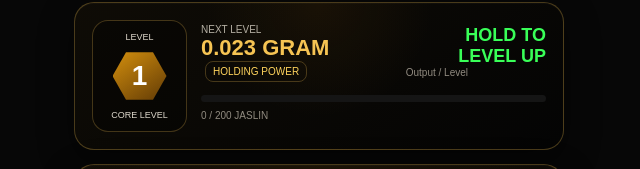
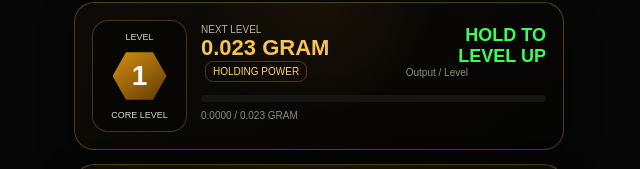
Before and after one commit to KITTYHAPPY28/JASLIN-GAME, a website: page public/index.html in a window 1280 px wide. Shown: the part 84-253 px from the top of the page, 321-961 px from the left. Drawn offline with Linux system fonts and the light colour scheme; a script that the page names is missing.

Commit message:
Update index.html

```diff
--- a/public/index.html
+++ b/public/index.html
@@ -941,7 +941,7 @@
           class="small muted"
           style="margin-top:8px"
         >
-          0 / 200 JASLIN
+          0.0000 / 0.023 GRAM
         </div>
 
       </div>
```
